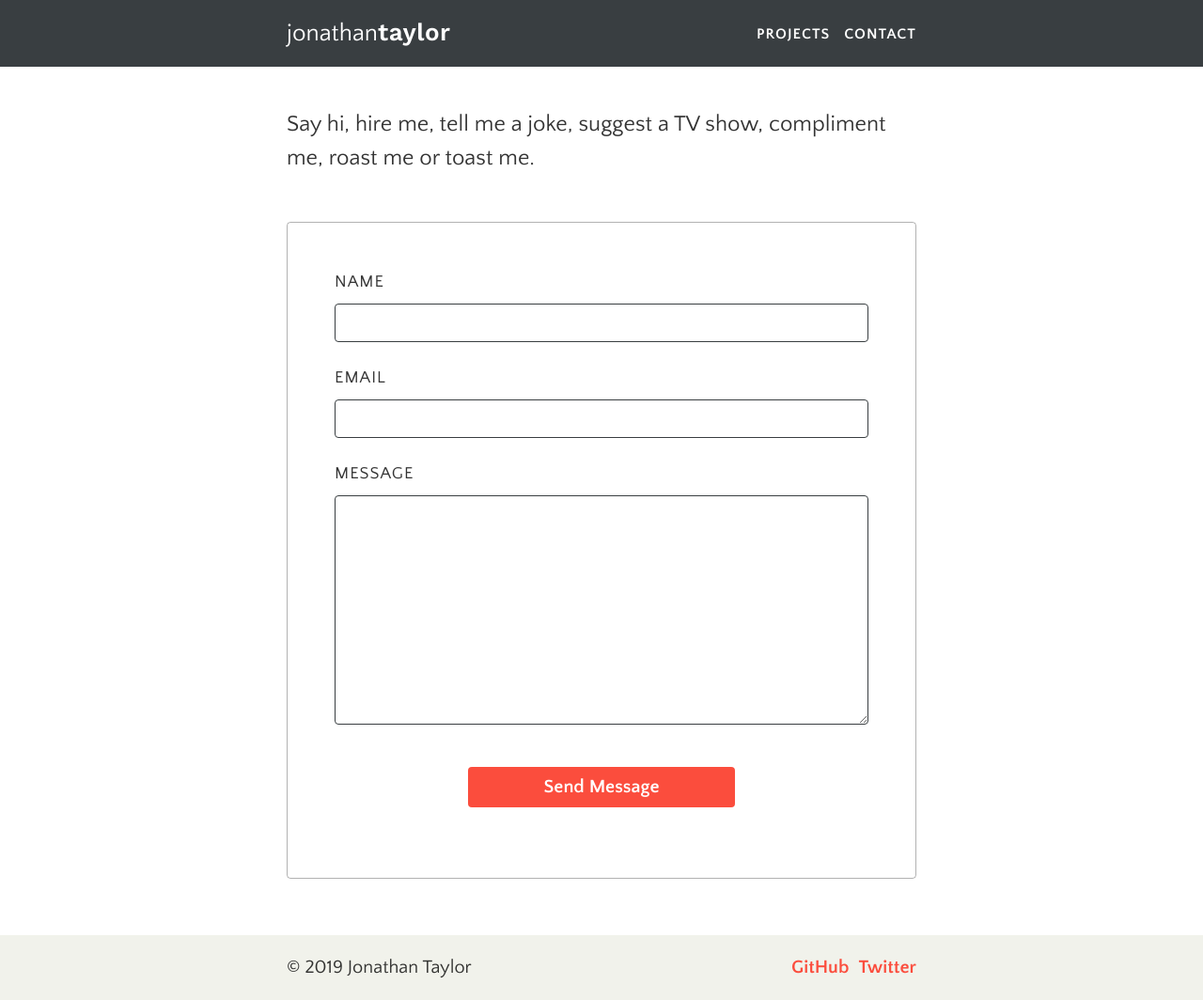
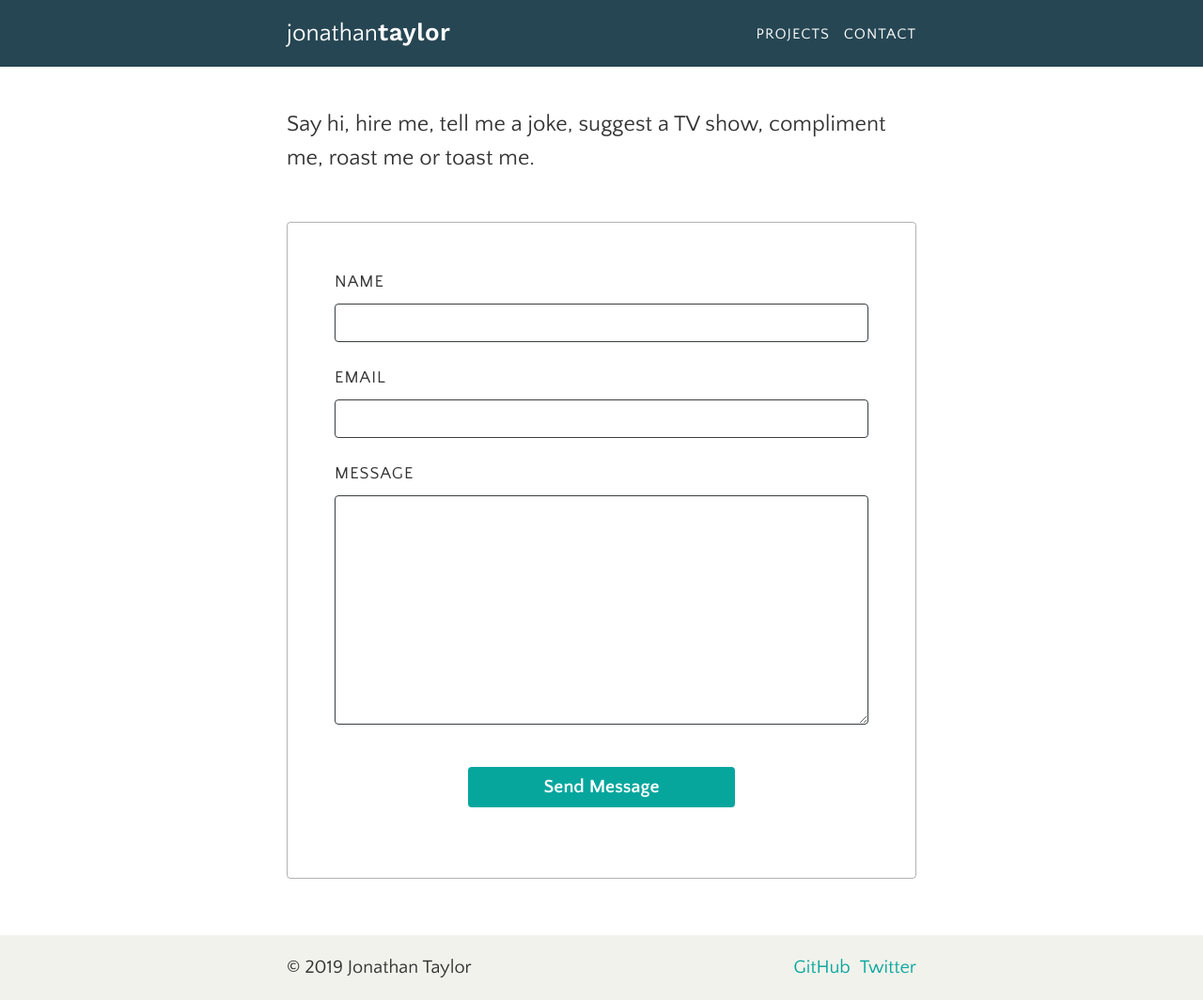
Before and after one commit to jonyonson/jonathantaylor.io, a Gatsby site: page /contact in a window 1280 px wide. Shown: the whole page at 94% size. Built offline with nearby package versions, Linux system fonts and the light colour scheme; Gatsby itself is replaced by a stand-in of ours.

Commit message:
update color palette

```diff
--- a/src/components/header/header.scss
+++ b/src/components/header/header.scss
@@ -4,6 +4,7 @@
   background: $black;
   // background: #3f88c5;
   // background: #44bba4;
+  background: #264653;
   color: white;
   color: $body-font-color;
   padding: 1rem;
--- a/src/styles/_typography.scss
+++ b/src/styles/_typography.scss
@@ -614,7 +614,7 @@ td:last-child {
 
 a {
   color: $primary-color;
-  font-weight: 700;
+  // font-weight: 700;
   text-decoration: none;
   transition: all 0.2s ease;
   border-bottom: 2px solid transparent;
--- a/src/styles/_variables.scss
+++ b/src/styles/_variables.scss
@@ -4,6 +4,7 @@ $body-font-family: 'Quattrocento Sans', sans-serif;
 
 // Colors
 $primary-color: #fb4d3d;
+$primary-color: #06a69d;
 $primary-lighten: lighten($primary-color, 10%);
 $primary-darken: darken($primary-color, 20%);
 $black: #2d2d2a;
```
